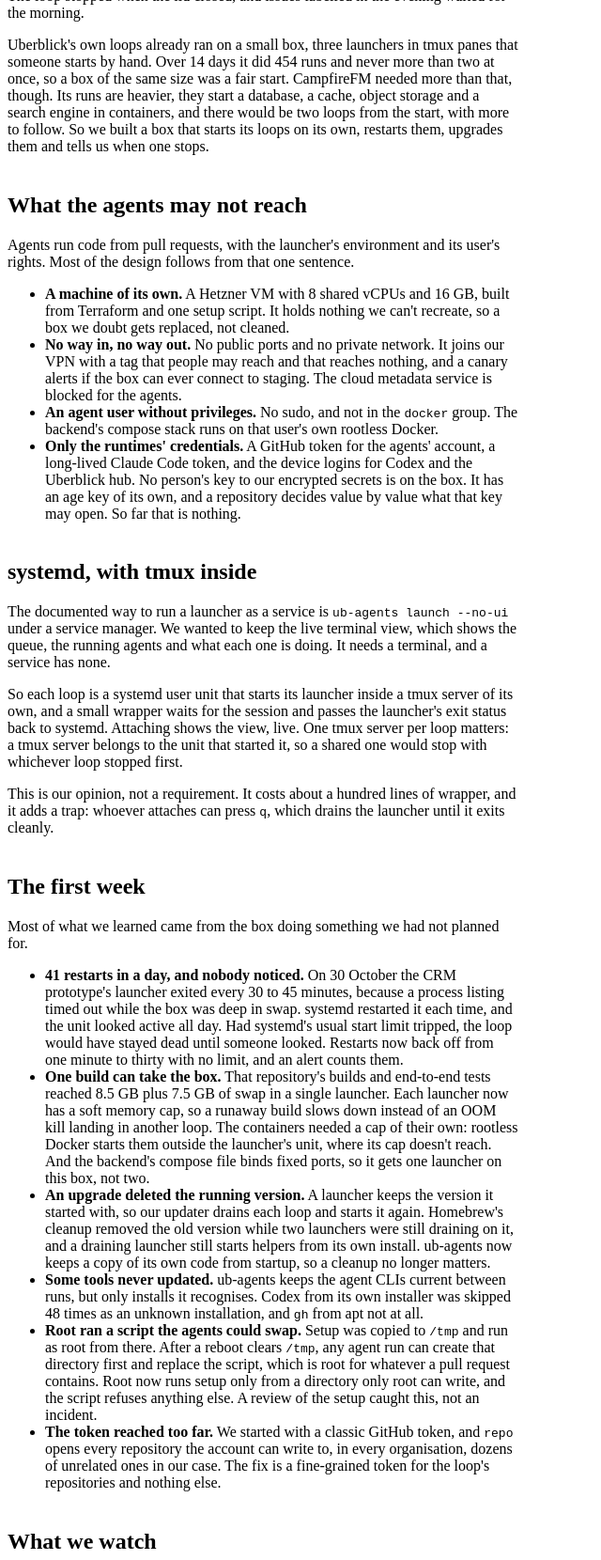
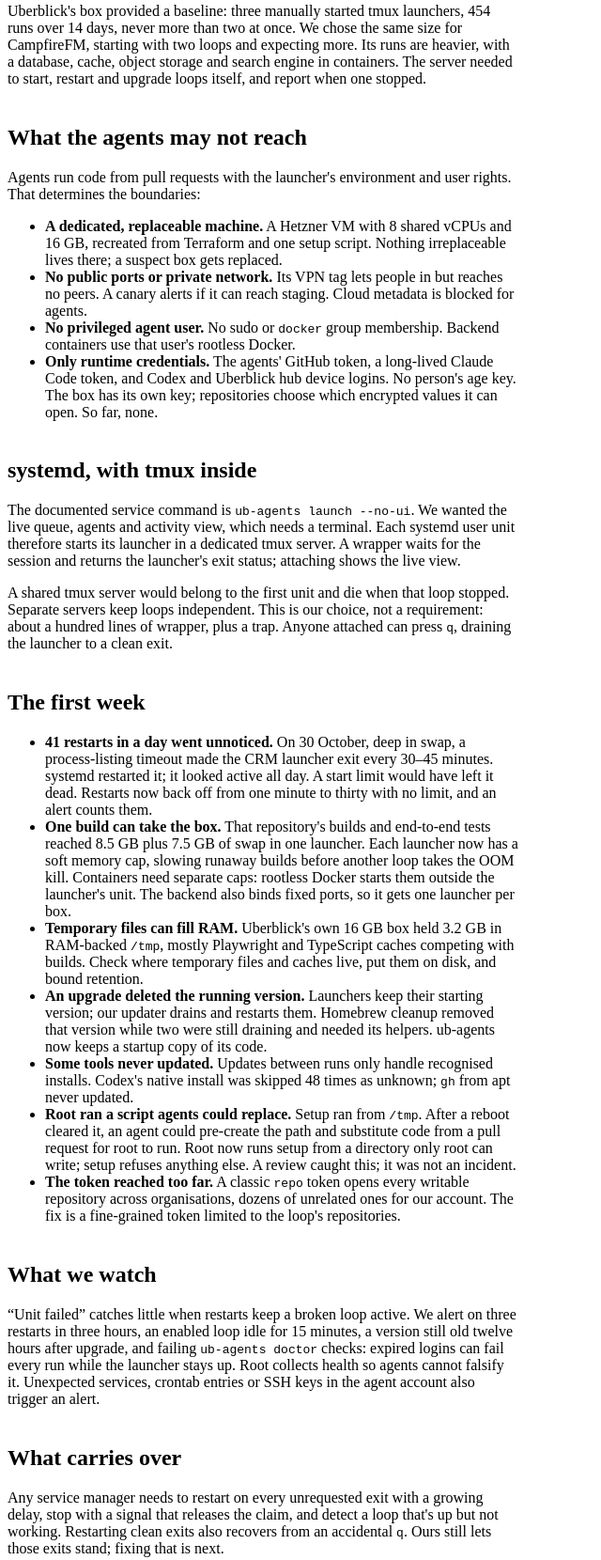
Before and after one commit to uberblick-ai/uberblick.ai, a plain HTML site: page pages/blog/2026/agent-loops-off-the-laptop.html in a window 1280 px wide. Shown: the part 318-1978 px from the top of the page at 94% size, without its empty margins (0-640 px from the left). Drawn offline with Linux system fonts and the light colour scheme.

Commit message:
Shorten the loop-server post and include the RAM-budget lesson (#28)
* Add temporary-file RAM budgeting lesson to loop-server post

* Tighten the loop-server post while retaining its operating lessons

```diff
--- a/pages/blog/2026/agent-loops-off-the-laptop.html
+++ b/pages/blog/2026/agent-loops-off-the-laptop.html
@@ -11,54 +11,53 @@
   <p class="crumb"><a href="/">Uberblick</a> / <a href="/blog">Blog</a> / Building note</p>
   <h1>Moving our agent loops off the laptop</h1>
   <p class="byline">Ben · <span class="tag">Building note</span></p>
-  <p class="lede">Since 26 October, the agent loops that build <a href="https://joincampfire.fm">CampfireFM</a> run on a server of their own instead of on my laptop: the backend, a CRM prototype and, since this week, the studio app. This note says how we set it up, what went wrong in the first week, and which parts we would do the same way anywhere.</p>
+  <p class="lede">Since 26 October, <a href="https://joincampfire.fm">CampfireFM</a>'s agent loops run on a dedicated server: the backend, a CRM prototype and, since this week, the studio app. Here's the setup, what broke, and what carries over to other teams.</p>
 </div>
 <article class="col">
 
   <section class="q" id="why"><h2>Why a server</h2>
-  <p>Our loop is <a href="https://agents.uberblick.ai">ub-agents</a>: a preparer, an implementer, a reviewer and an integrator, steered by GitHub labels. A launcher claims the next item from the queue and runs the agent for it, wherever you start it. For weeks that was a terminal on my laptop. The loop stopped when the lid closed, and issues labelled in the evening waited for the morning.</p>
-  <p>Uberblick's own loops already ran on a small box, three launchers in tmux panes that someone starts by hand. Over 14 days it did 454 runs and never more than two at once, so a box of the same size was a fair start. CampfireFM needed more than that, though. Its runs are heavier, they start a database, a cache, object storage and a search engine in containers, and there would be two loops from the start, with more to follow. So we built a box that starts its loops on its own, restarts them, upgrades them and tells us when one stops.</p>
+  <p><a href="https://agents.uberblick.ai">ub-agents</a> runs a preparer, implementer, reviewer and integrator, steered by GitHub labels. A launcher claims queued work wherever it runs. On my laptop, closing the lid stopped it; evening issues waited until morning.</p>
+  <p>Uberblick's box provided a baseline: three manually started tmux launchers, 454 runs over 14 days, never more than two at once. We chose the same size for CampfireFM, starting with two loops and expecting more. Its runs are heavier, with a database, cache, object storage and search engine in containers. The server needed to start, restart and upgrade loops itself, and report when one stopped.</p>
   </section>
 
   <section class="q" id="box"><h2>What the agents may not reach</h2>
-  <p>Agents run code from pull requests, with the launcher's environment and its user's rights. Most of the design follows from that one sentence.</p>
+  <p>Agents run code from pull requests with the launcher's environment and user rights. That determines the boundaries:</p>
   <ul>
-    <li><strong>A machine of its own.</strong> A Hetzner VM with 8 shared vCPUs and 16 GB, built from Terraform and one setup script. It holds nothing we can't recreate, so a box we doubt gets replaced, not cleaned.</li>
-    <li><strong>No way in, no way out.</strong> No public ports and no private network. It joins our VPN with a tag that people may reach and that reaches nothing, and a canary alerts if the box can ever connect to staging. The cloud metadata service is blocked for the agents.</li>
-    <li><strong>An agent user without privileges.</strong> No sudo, and not in the <code>docker</code> group. The backend's compose stack runs on that user's own rootless Docker.</li>
-    <li><strong>Only the runtimes' credentials.</strong> A GitHub token for the agents' account, a long-lived Claude Code token, and the device logins for Codex and the Uberblick hub. No person's key to our encrypted secrets is on the box. It has an age key of its own, and a repository decides value by value what that key may open. So far that is nothing.</li>
+    <li><strong>A dedicated, replaceable machine.</strong> A Hetzner VM with 8 shared vCPUs and 16 GB, recreated from Terraform and one setup script. Nothing irreplaceable lives there; a suspect box gets replaced.</li>
+    <li><strong>No public ports or private network.</strong> Its VPN tag lets people in but reaches no peers. A canary alerts if it can reach staging. Cloud metadata is blocked for agents.</li>
+    <li><strong>No privileged agent user.</strong> No sudo or <code>docker</code> group membership. Backend containers use that user's rootless Docker.</li>
+    <li><strong>Only runtime credentials.</strong> The agents' GitHub token, a long-lived Claude Code token, and Codex and Uberblick hub device logins. No person's age key. The box has its own key; repositories choose which encrypted values it can open. So far, none.</li>
   </ul>
   </section>
 
   <section class="q" id="tmux"><h2>systemd, with tmux inside</h2>
-  <p>The documented way to run a launcher as a service is <code>ub-agents launch --no-ui</code> under a service manager. We wanted to keep the live terminal view, which shows the queue, the running agents and what each one is doing. It needs a terminal, and a service has none.</p>
-  <p>So each loop is a systemd user unit that starts its launcher inside a tmux server of its own, and a small wrapper waits for the session and passes the launcher's exit status back to systemd. Attaching shows the view, live. One tmux server per loop matters: a tmux server belongs to the unit that started it, so a shared one would stop with whichever loop stopped first.</p>
-  <p>This is our opinion, not a requirement. It costs about a hundred lines of wrapper, and it adds a trap: whoever attaches can press <code>q</code>, which drains the launcher until it exits cleanly.</p>
+  <p>The documented service command is <code>ub-agents launch --no-ui</code>. We wanted the live queue, agents and activity view, which needs a terminal. Each systemd user unit therefore starts its launcher in a dedicated tmux server. A wrapper waits for the session and returns the launcher's exit status; attaching shows the live view.</p>
+  <p>A shared tmux server would belong to the first unit and die when that loop stopped. Separate servers keep loops independent. This is our choice, not a requirement: about a hundred lines of wrapper, plus a trap. Anyone attached can press <code>q</code>, draining the launcher to a clean exit.</p>
   </section>
 
   <section class="q" id="week"><h2>The first week</h2>
-  <p>Most of what we learned came from the box doing something we had not planned for.</p>
   <ul>
-    <li><strong>41 restarts in a day, and nobody noticed.</strong> On 30 October the CRM prototype's launcher exited every 30 to 45 minutes, because a process listing timed out while the box was deep in swap. systemd restarted it each time, and the unit looked active all day. Had systemd's usual start limit tripped, the loop would have stayed dead until someone looked. Restarts now back off from one minute to thirty with no limit, and an alert counts them.</li>
-    <li><strong>One build can take the box.</strong> That repository's builds and end-to-end tests reached 8.5 GB plus 7.5 GB of swap in a single launcher. Each launcher now has a soft memory cap, so a runaway build slows down instead of an OOM kill landing in another loop. The containers needed a cap of their own: rootless Docker starts them outside the launcher's unit, where its cap doesn't reach. And the backend's compose file binds fixed ports, so it gets one launcher on this box, not two.</li>
-    <li><strong>An upgrade deleted the running version.</strong> A launcher keeps the version it started with, so our updater drains each loop and starts it again. Homebrew's cleanup removed the old version while two launchers were still draining on it, and a draining launcher still starts helpers from its own install. ub-agents now keeps a copy of its own code from startup, so a cleanup no longer matters.</li>
-    <li><strong>Some tools never updated.</strong> ub-agents keeps the agent CLIs current between runs, but only installs it recognises. Codex from its own installer was skipped 48 times as an unknown installation, and <code>gh</code> from apt not at all.</li>
-    <li><strong>Root ran a script the agents could swap.</strong> Setup was copied to <code>/tmp</code> and run as root from there. After a reboot clears <code>/tmp</code>, any agent run can create that directory first and replace the script, which is root for whatever a pull request contains. Root now runs setup only from a directory only root can write, and the script refuses anything else. A review of the setup caught this, not an incident.</li>
-    <li><strong>The token reached too far.</strong> We started with a classic GitHub token, and <code>repo</code> opens every repository the account can write to, in every organisation, dozens of unrelated ones in our case. The fix is a fine-grained token for the loop's repositories and nothing else.</li>
+    <li><strong>41 restarts in a day went unnoticed.</strong> On 30 October, deep in swap, a process-listing timeout made the CRM launcher exit every 30–45 minutes. systemd restarted it; it looked active all day. A start limit would have left it dead. Restarts now back off from one minute to thirty with no limit, and an alert counts them.</li>
+    <li><strong>One build can take the box.</strong> That repository's builds and end-to-end tests reached 8.5 GB plus 7.5 GB of swap in one launcher. Each launcher now has a soft memory cap, slowing runaway builds before another loop takes the OOM kill. Containers need separate caps: rootless Docker starts them outside the launcher's unit. The backend also binds fixed ports, so it gets one launcher per box.</li>
+    <li><strong>Temporary files can fill RAM.</strong> Uberblick's own 16 GB box held 3.2 GB in RAM-backed <code>/tmp</code>, mostly Playwright and TypeScript caches competing with builds. Check where temporary files and caches live, put them on disk, and bound retention.</li>
+    <li><strong>An upgrade deleted the running version.</strong> Launchers keep their starting version; our updater drains and restarts them. Homebrew cleanup removed that version while two were still draining and needed its helpers. ub-agents now keeps a startup copy of its code.</li>
+    <li><strong>Some tools never updated.</strong> Updates between runs only handle recognised installs. Codex's native install was skipped 48 times as unknown; <code>gh</code> from apt never updated.</li>
+    <li><strong>Root ran a script agents could replace.</strong> Setup ran from <code>/tmp</code>. After a reboot cleared it, an agent could pre-create the path and substitute code from a pull request for root to run. Root now runs setup from a directory only root can write; setup refuses anything else. A review caught this; it was not an incident.</li>
+    <li><strong>The token reached too far.</strong> A classic <code>repo</code> token opens every writable repository across organisations, dozens of unrelated ones for our account. The fix is a fine-grained token limited to the loop's repositories.</li>
   </ul>
   </section>
 
   <section class="q" id="watch"><h2>What we watch</h2>
-  <p>"Unit failed" turned out to catch almost nothing. The alerts that matter are the ones the service manager doesn't show: a launcher restarted three times in three hours, an enabled loop that hasn't run for 15 minutes, a launcher still on an old version twelve hours after an upgrade, and a failing <code>ub-agents doctor</code>, because a launcher stays up while every run fails on an expired login. Health is collected as root, so nothing an agent changes can make a broken loop look healthy. One more alert fires when the agent user has a service, a crontab entry or an SSH key that setup didn't install.</p>
+  <p>“Unit failed” catches little when restarts keep a broken loop active. We alert on three restarts in three hours, an enabled loop idle for 15 minutes, a version still old twelve hours after upgrade, and failing <code>ub-agents doctor</code> checks: expired logins can fail every run while the launcher stays up. Root collects health so agents cannot falsify it. Unexpected services, crontab entries or SSH keys in the agent account also trigger an alert.</p>
   </section>
 
   <section class="q" id="generic"><h2>What carries over</h2>
-  <p>Very little of this is about systemd, tmux or Hetzner. Each fix answers a requirement any service manager has to meet: restart on every exit with a growing delay, stop with a signal that releases the claim, and watch for the loop that is up but not working. Writing those down showed us a change for our own setup too. A service that restarts on every exit it didn't ask for also starts a loop again after an accidental <code>q</code>, which makes the trap above harmless. Ours still lets a clean exit stand, so that is the next change on the box.</p>
-  <p>We wrote the requirements up as <a href="https://agents.uberblick.ai/docs/best-practices/launchers-on-a-server.html">Run launchers on a server</a> on the ub-agents site, with the settings that matter for systemd, launchd and Docker Compose. It is the reference; this note is the story behind it.</p>
+  <p>Any service manager needs to restart on every unrequested exit with a growing delay, stop with a signal that releases the claim, and detect a loop that's up but not working. Restarting clean exits also recovers from an accidental <code>q</code>. Ours still lets those exits stand; fixing that is next.</p>
+  <p><a href="https://agents.uberblick.ai/docs/best-practices/launchers-on-a-server.html">Run launchers on a server</a> is the reference, with settings for systemd, launchd and Docker Compose. This post is the story behind it.</p>
   </section>
 
   <section class="q" id="next"><h2>Next</h2>
-  <p>Our updater is on its way out. From the next release, ub-agents can <a href="https://agents.uberblick.ai/docs/configuration/runtime-updates.html#updating-the-launcher">upgrade and restart itself</a> between runs, in place, and leaves a release that needs every launcher upgraded together to us. The next piece would be a view that attaches to a launcher running without one, which would replace tmux. Until then, the box runs three loops around the clock, and my laptop lid is mine again.</p>
+  <p>From the next release, ub-agents can <a href="https://agents.uberblick.ai/docs/configuration/runtime-updates.html#updating-the-launcher">upgrade and restart itself</a> in place between runs, replacing our updater. Releases needing every launcher upgraded together still wait for us. An attachable view for a launcher running without one could replace tmux next. Until then, three loops run around the clock, and my laptop lid is mine again.</p>
   </section>
 
 </article>
```
